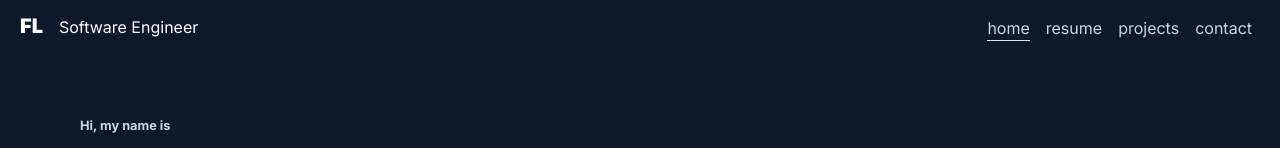
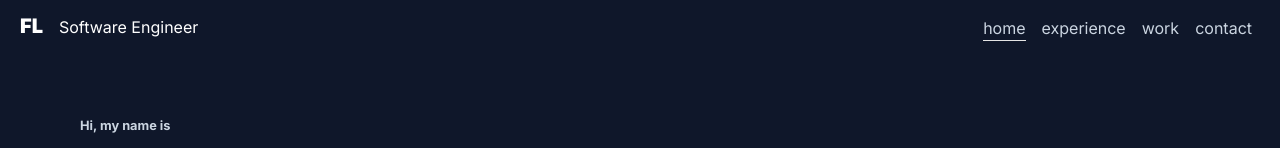
Before and after one commit to ltk55/frank-lam-portfolio, a Next.js app: page / in a window 1280 px wide. Shown: the top 148 px of the page. Built offline with nearby package versions, Linux system fonts and the light colour scheme.

Commit message:
refactor: minor content/design twists

```diff
--- a/app/layout.tsx
+++ b/app/layout.tsx
@@ -1,7 +1,7 @@
 import type { Metadata } from "next";
 import { Inter } from "next/font/google";
 import "./globals.css";
-import Navbar from "@/components/navbar/Navbar";
+import Navbar from "@/components/Navbar/Navbar";
 
 const inter = Inter({ subsets: ["latin"] });
 
--- a/components/navbar/Navbar.tsx
+++ b/components/navbar/Navbar.tsx
@@ -6,17 +6,16 @@ import Link from "next/link";
 
 import { motion, useCycle } from "framer-motion";
 import { MenuToggle } from "./MenuToggle";
-import { useDimensions } from "@/lib/hooks/useDimensions";
 
 const navItems = {
   "/": {
     name: "home",
   },
-  "/resume": {
-    name: "resume",
+  "/experience": {
+    name: "experience",
   },
-  "/projects": {
-    name: "projects",
+  "/work": {
+    name: "work",
   },
   "/contact": {
     name: "contact",
@@ -44,7 +43,6 @@ const sidebarVariants = {
 export default function Navbar() {
   const [isOpen, toggleOpen] = useCycle(false, true);
   const containerRef = useRef(null);
-  const { height } = useDimensions(containerRef);
 
   return (
     <>
@@ -65,7 +63,6 @@ export default function Navbar() {
         <motion.div
           initial={false}
           animate={isOpen ? "open" : "closed"}
-          custom={height}
           ref={containerRef}
           className="md:hidden"
         >
--- a/lib/hooks/useDimensions.tsx
+++ /dev/null
@@ -1,12 +0,0 @@
-import { useEffect, useRef } from "react";
-
-export const useDimensions = (ref) => {
-  const dimensions = useRef({ width: 0, height: 0 });
-
-  useEffect(() => {
-    dimensions.current.width = ref.current.offsetWidth;
-    dimensions.current.height = ref.current.offsetHeight;
-  }, []);
-
-  return dimensions.current;
-};
```
